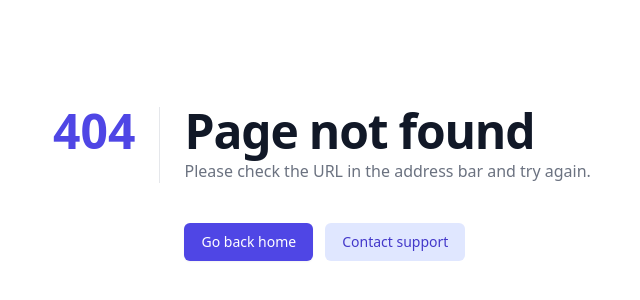
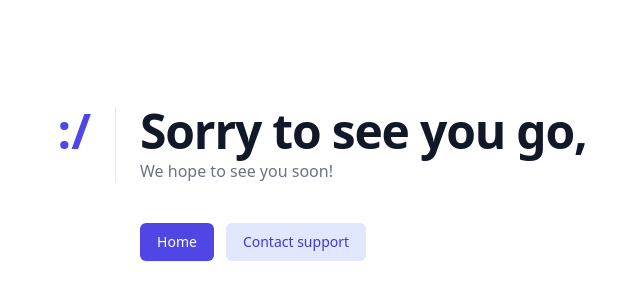
Before and after one commit to crossid/crossidio, a Next.js app: page /tenant-deactivation-feedback in a window 1280 px wide. Before the commit this address had no page. Shown: the part 216-516 px from the top of the page, without its empty margins (318-958 px from the left). Built offline with nearby package versions, Linux system fonts and the light colour scheme; a web font is replaced by a local one; what @badrap/bar-of-progress would draw is missing.

Commit message:
feat: deactivation feedback page.

```diff
--- /dev/null
+++ b/src/pages/tenant-deactivation-feedback.tsx
@@ -0,0 +1,45 @@
+import DefaultLayout from '@/layouts/default'
+import NoLayout from '@/layouts/none'
+
+function DeactivationFeedback() {
+  return (
+    <div className="bg-white min-h-screen px-4 py-16 sm:px-6 sm:py-24 md:grid md:place-items-center lg:px-8">
+      <div className="max-w-max mx-auto">
+        <main className="sm:flex">
+          <p className="text-4xl font-extrabold text-indigo-600 sm:text-5xl">:/</p>
+          <div className="sm:ml-6">
+            <div className="sm:border-l sm:border-gray-200 sm:pl-6">
+              <h1 className="text-4xl font-extrabold text-gray-900 tracking-tight sm:text-5xl">
+                Sorry to see you go,
+              </h1>
+              <p className="mt-1 text-base text-gray-500">We hope to see you soon!</p>
+            </div>
+            <div className="mt-10 flex space-x-3 sm:border-l sm:border-transparent sm:pl-6">
+              <a
+                href="/"
+                className="inline-flex items-center px-4 py-2 border border-transparent text-sm font-medium rounded-md shadow-sm text-white bg-indigo-600 hover:bg-indigo-700 focus:outline-none focus:ring-2 focus:ring-offset-2 focus:ring-indigo-500"
+              >
+                Home
+              </a>
+              <a
+                href="mailto:support@crossid.io"
+                className="inline-flex items-center px-4 py-2 border border-transparent text-sm font-medium rounded-md text-indigo-700 bg-indigo-100 hover:bg-indigo-200 focus:outline-none focus:ring-2 focus:ring-offset-2 focus:ring-indigo-500"
+              >
+                Contact support
+              </a>
+            </div>
+          </div>
+        </main>
+      </div>
+    </div>
+  )
+}
+
+DeactivationFeedback.layoutProps = {
+  Layout: NoLayout,
+  meta: {
+    title: 'Tenant Deactivation Feedback',
+  },
+}
+
+export default DeactivationFeedback
```
